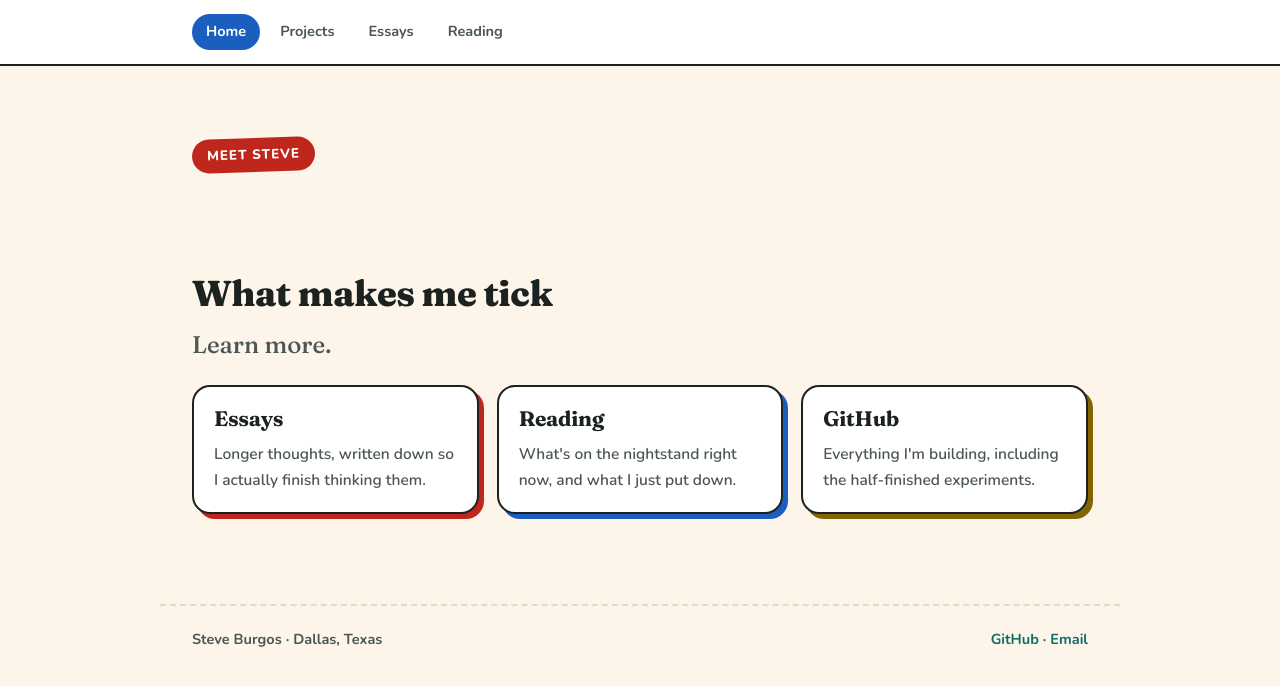
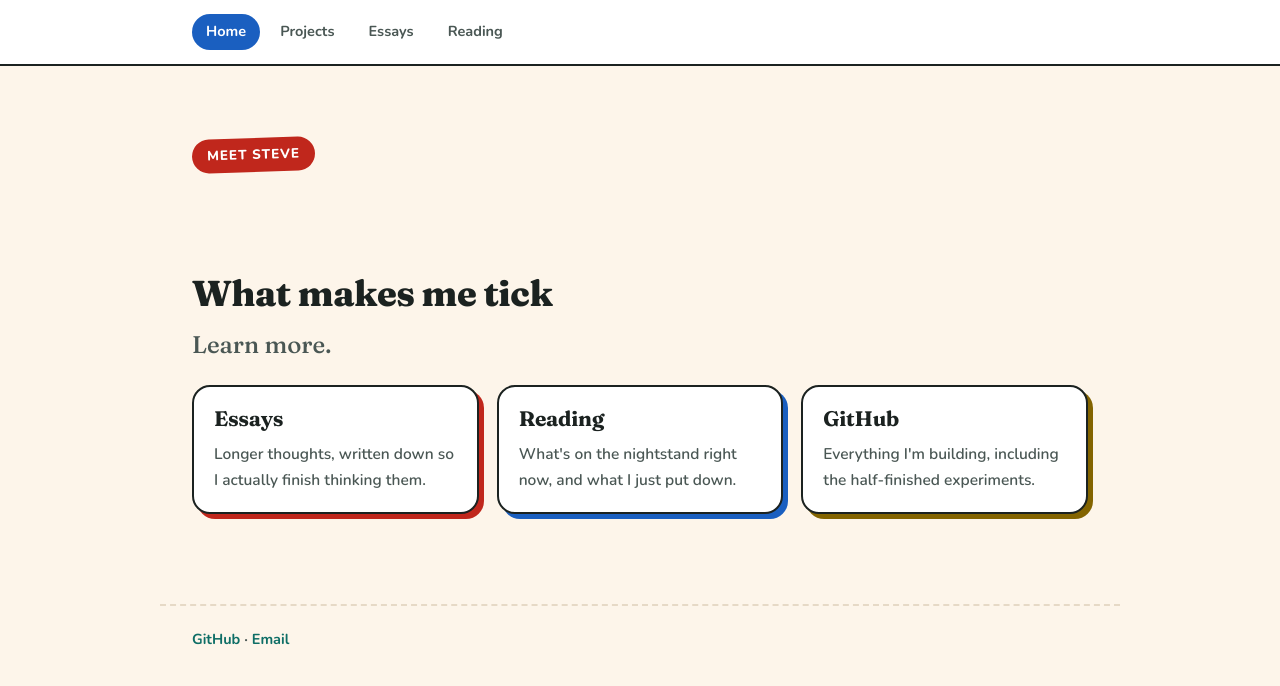
Before and after one commit to stevethetechguy/stevethetechguy.github.io, a Jekyll site: the page built from index.md, in a window 1280 px wide. Shown: the top 686 px of the page. Built offline with Jekyll 4.4.1, drawn with Linux system fonts in a browser that asks for light colours.

Commit message:
Remove the name and location from the footer
Co-Authored-By: Claude Opus 5 <noreply@anthropic.com>

```diff
--- a/_layouts/default.html
+++ b/_layouts/default.html
@@ -32,7 +32,6 @@
 {{ content }}
 </main>
 <footer class="foot">
-  <span>{{ site.author }} &middot; {{ site.location }}</span>
   <span><a href="https://github.com/{{ site.github_username }}">GitHub</a> &middot;
         <a href="mailto:{{ site.email }}">Email</a></span>
 </footer>
--- a/assets/css/main.css
+++ b/assets/css/main.css
@@ -181,6 +181,6 @@ section{padding:clamp(30px,5vw,54px) 0 0}
 
 .foot{max-width:960px;margin:clamp(50px,8vw,90px) auto 0;
   padding:22px clamp(18px,4vw,32px) 40px;border-top:var(--bw) dashed var(--line);
-  display:flex;justify-content:space-between;gap:16px;flex-wrap:wrap;
+  display:flex;justify-content:flex-start;gap:16px;flex-wrap:wrap;
   font-weight:700;font-size:14.5px;color:var(--ink2)}
 @media(prefers-reduced-motion:reduce){*{transition:none!important;animation:none!important}}
```
